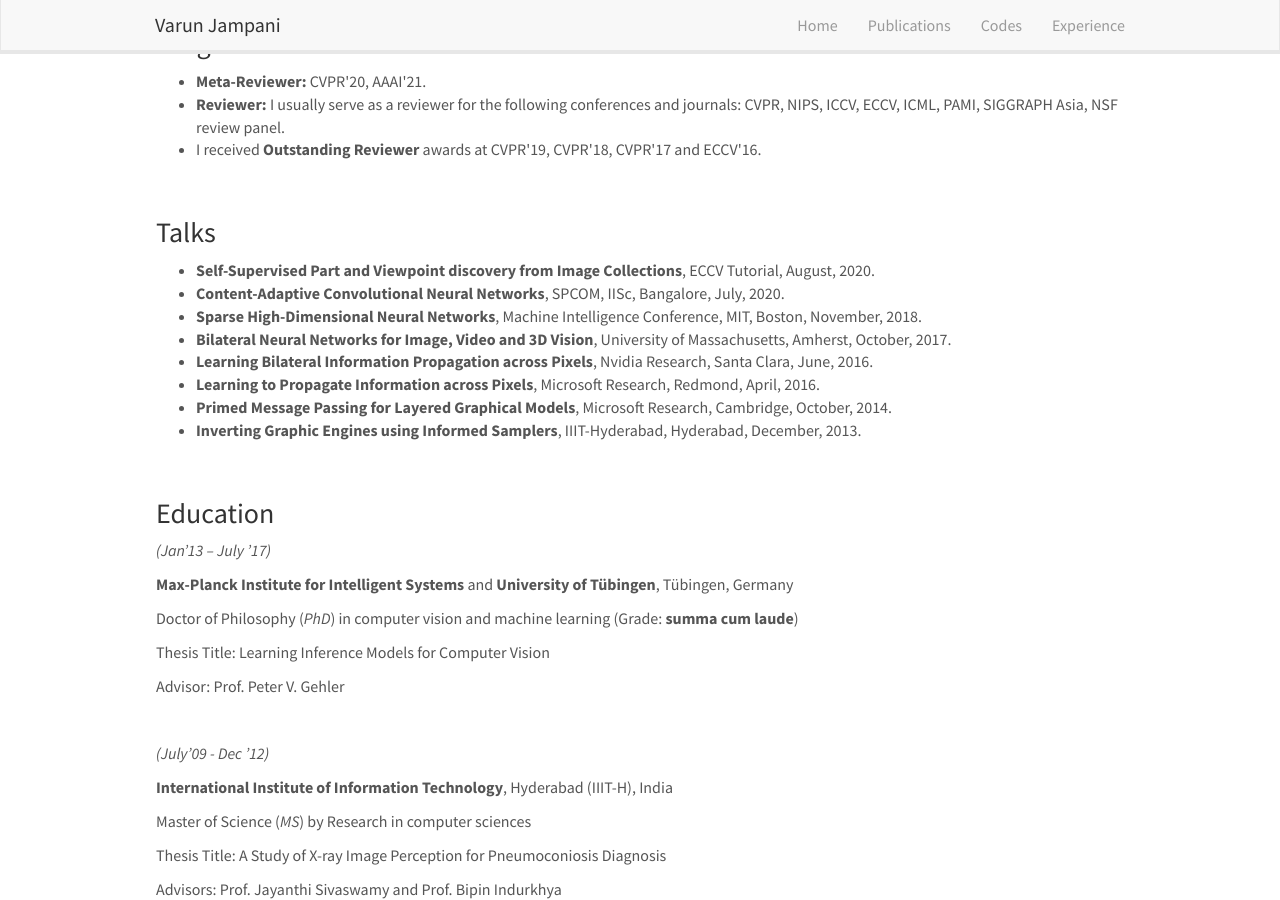
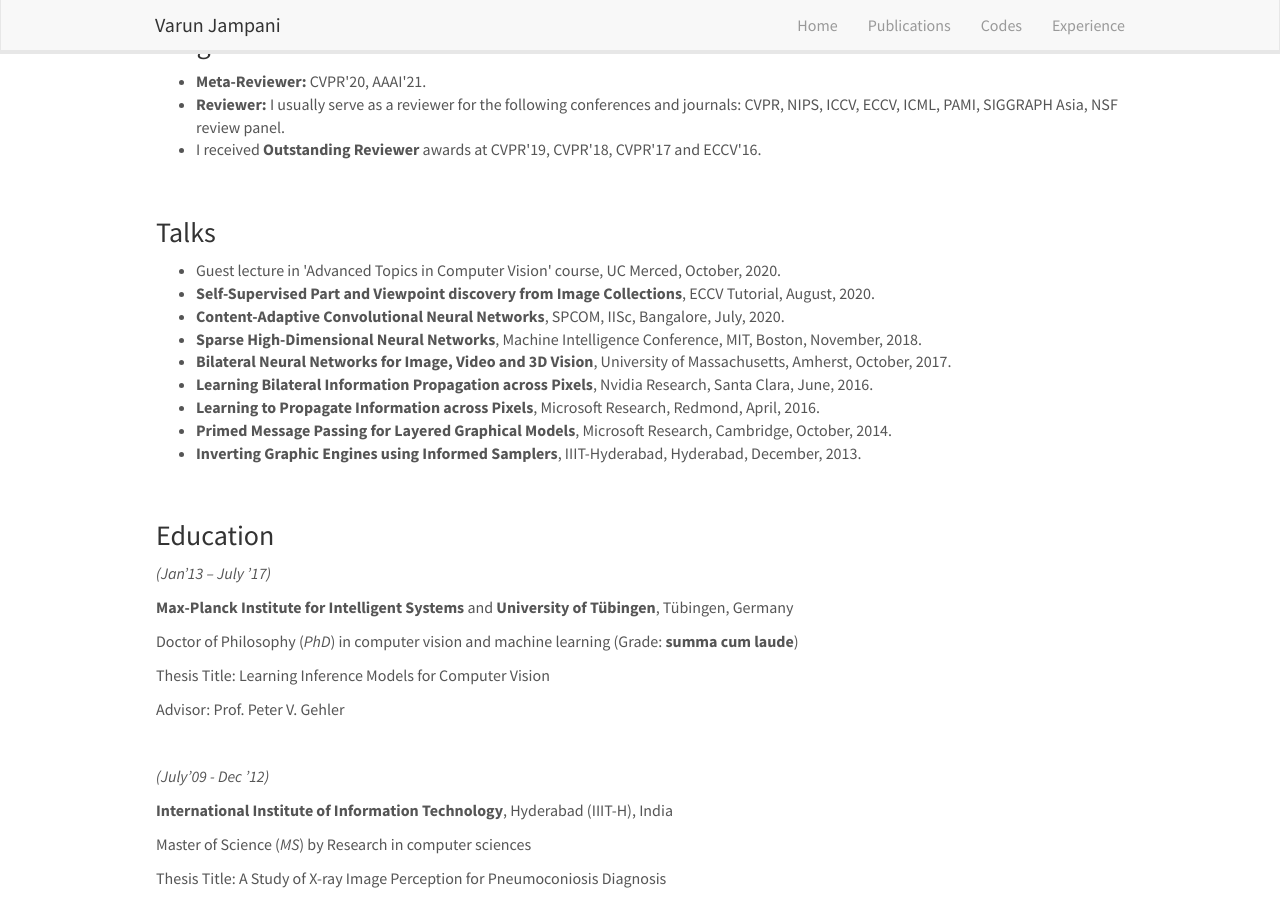
Before and after one commit to varunjampani/varunjampani.github.io, a Jekyll site: the page built from _pages/experience.md, in a window 1280 px wide and 900 px high, scrolled down 506 px. Built offline with Jekyll 4.4.1, drawn with Linux system fonts in a browser that asks for light colours; nearby versions of some CDN libraries.

Commit message:
Update experience.md

```diff
--- a/_pages/experience.md
+++ b/_pages/experience.md
@@ -39,6 +39,7 @@ permalink: /experience
 
 <h3>Talks</h3>
 <ul>
+<li>Guest lecture in 'Advanced Topics in Computer Vision' course, UC Merced, October, 2020.</li>
 <li><strong>Self-Supervised Part and Viewpoint discovery from Image Collections</strong>, ECCV Tutorial, August, 2020.</li>
 <li><strong>Content-Adaptive Convolutional Neural Networks</strong>, SPCOM, IISc, Bangalore, July, 2020.</li>
 <li><strong>Sparse High-Dimensional Neural Networks</strong>, Machine Intelligence Conference, MIT, Boston, November, 2018.</li>
```
